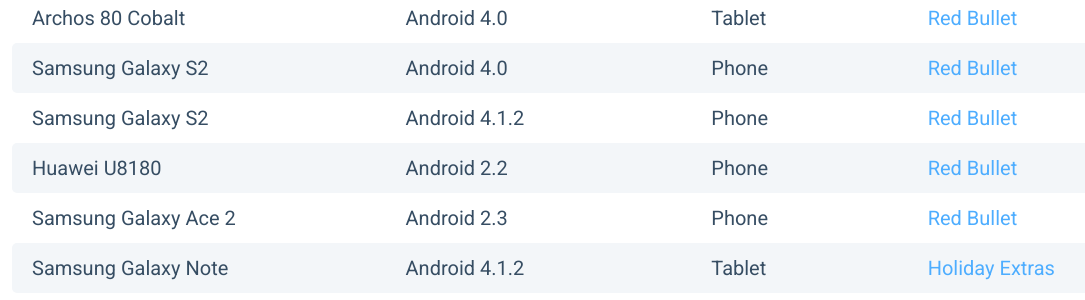
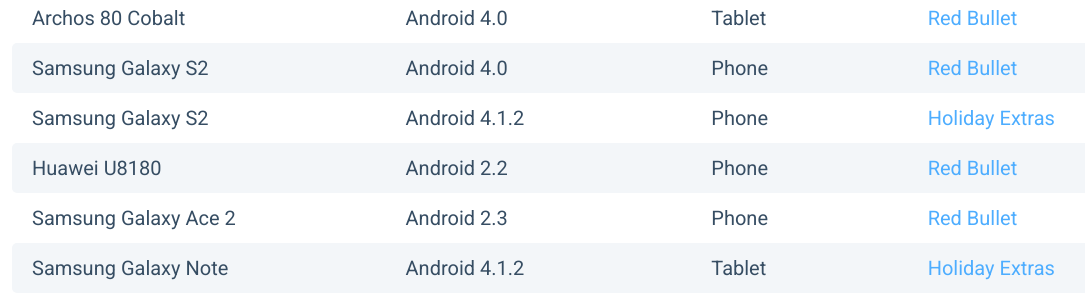
Before and after one commit to RedBullet/candl, a Jekyll site: the page built from src/index.html, in a window 1280 px wide and 900 px high, scrolled down 1822 px. Shown: the part 154-454 px from the top of the window, without its empty margins (52-1137 px from the left). Built offline with Jekyll 4.4.1, drawn with Linux system fonts in a browser that asks for light colours; Markdown is read by kramdown in place of the engine named in the settings.

```diff
--- a/src/_data/devices.yml
+++ b/src/_data/devices.yml
@@ -55,7 +55,7 @@
 
 - name: Samsung Galaxy S2
   os: Android 4.1.2
-  contributor: Red Bullet
+  contributor: Holiday Extras
   contributor_url: http://www.holidayextras.co.uk
   type: Phone
 
```
